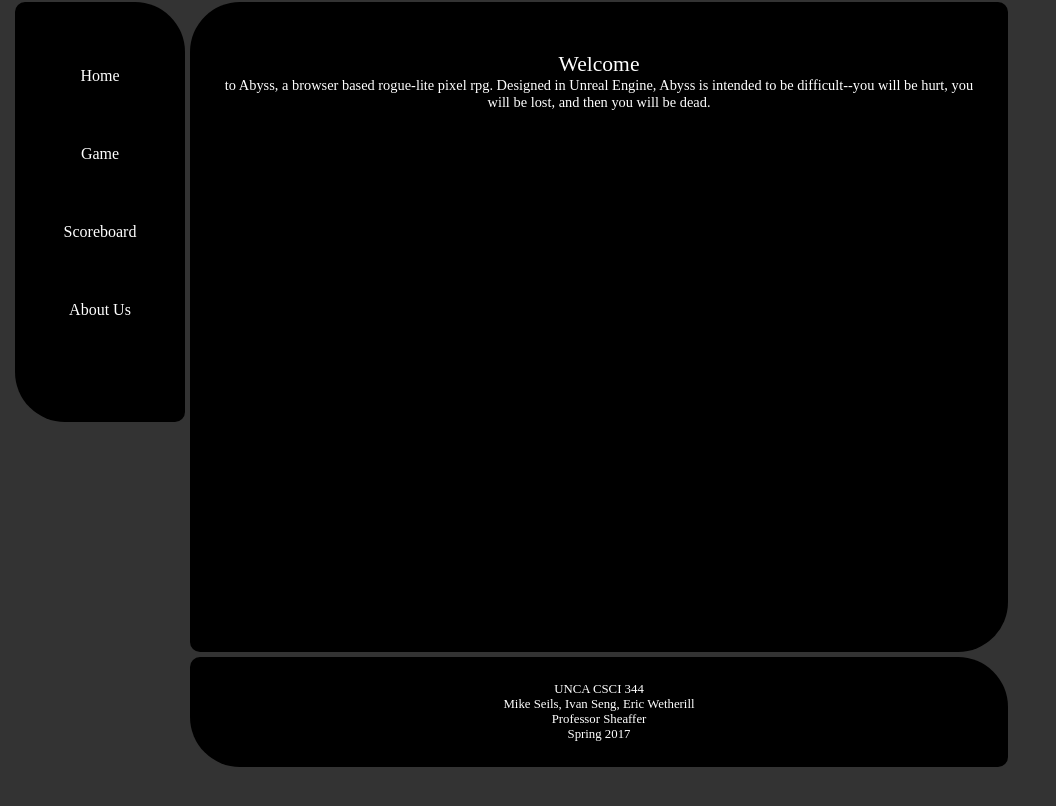
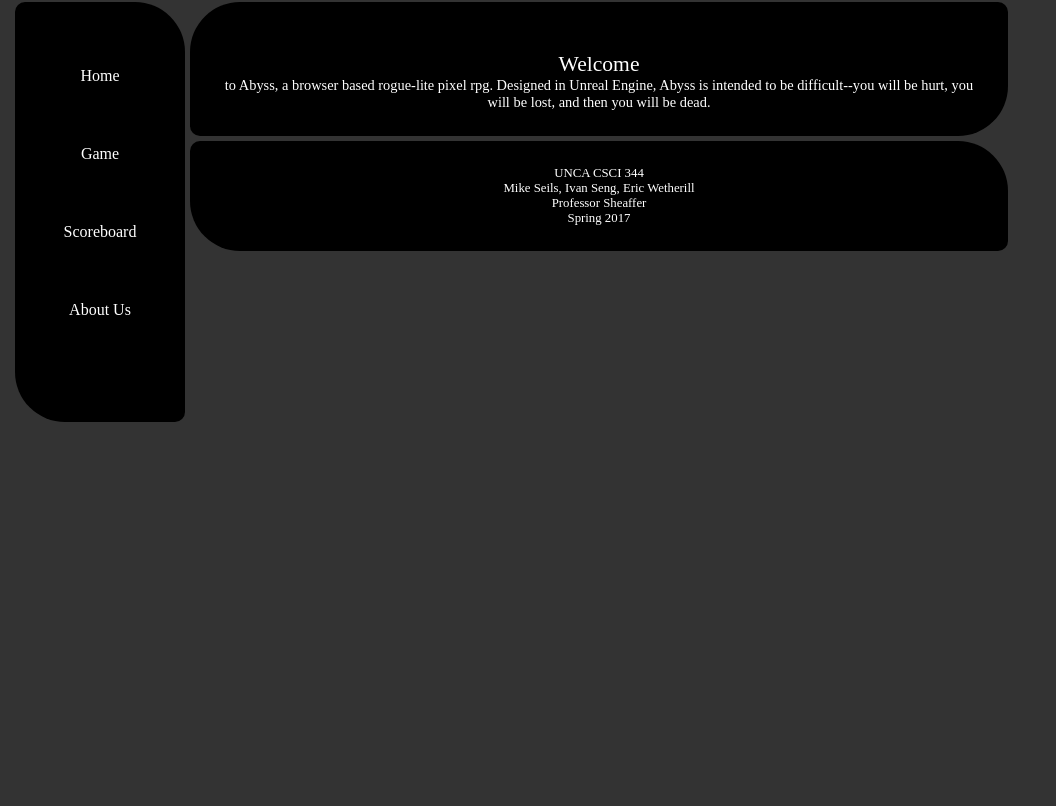
Before and after one commit to ewetheri/CSCI344TermProject, a website: page index.html in a window 1280 px wide. Shown: the part 128-934 px from the top of the page, without its empty margins (0-1056 px from the left). After the commit the page ends 800 px from the top, so only its background shows below. Drawn offline with nearby package versions, Linux system fonts and the light colour scheme.

Commit message:
Update main.css

```diff
--- a/main.css
+++ b/main.css
@@ -114,7 +114,7 @@ button {
     background-color: #000000;
     min-width: 400px;
     width: 60%;
-    height: 600px;
+    height: auto;
     margin: 0px auto 5px 190px;
     border-radius: 50px 10px;
     color: #FFFFFF;
```
